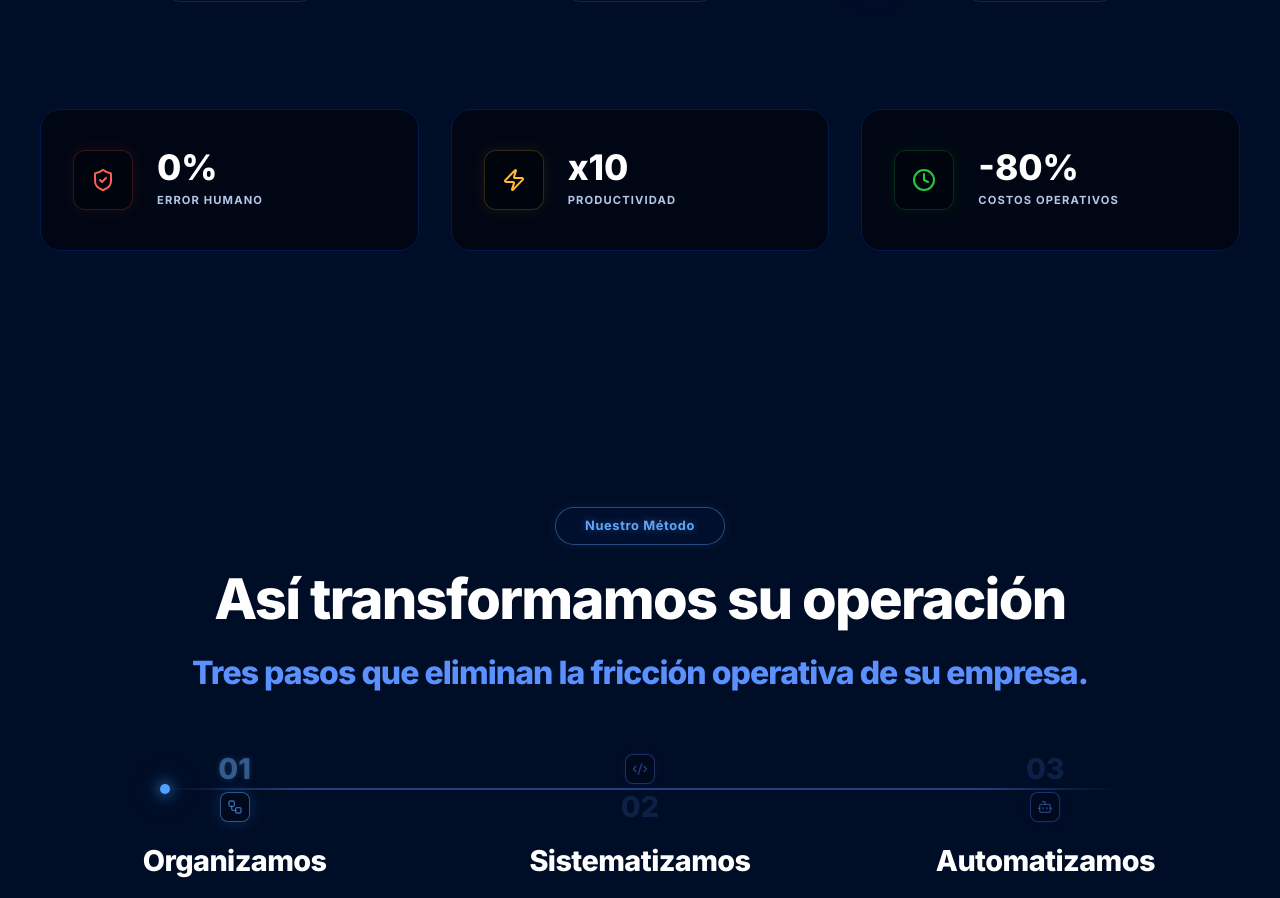
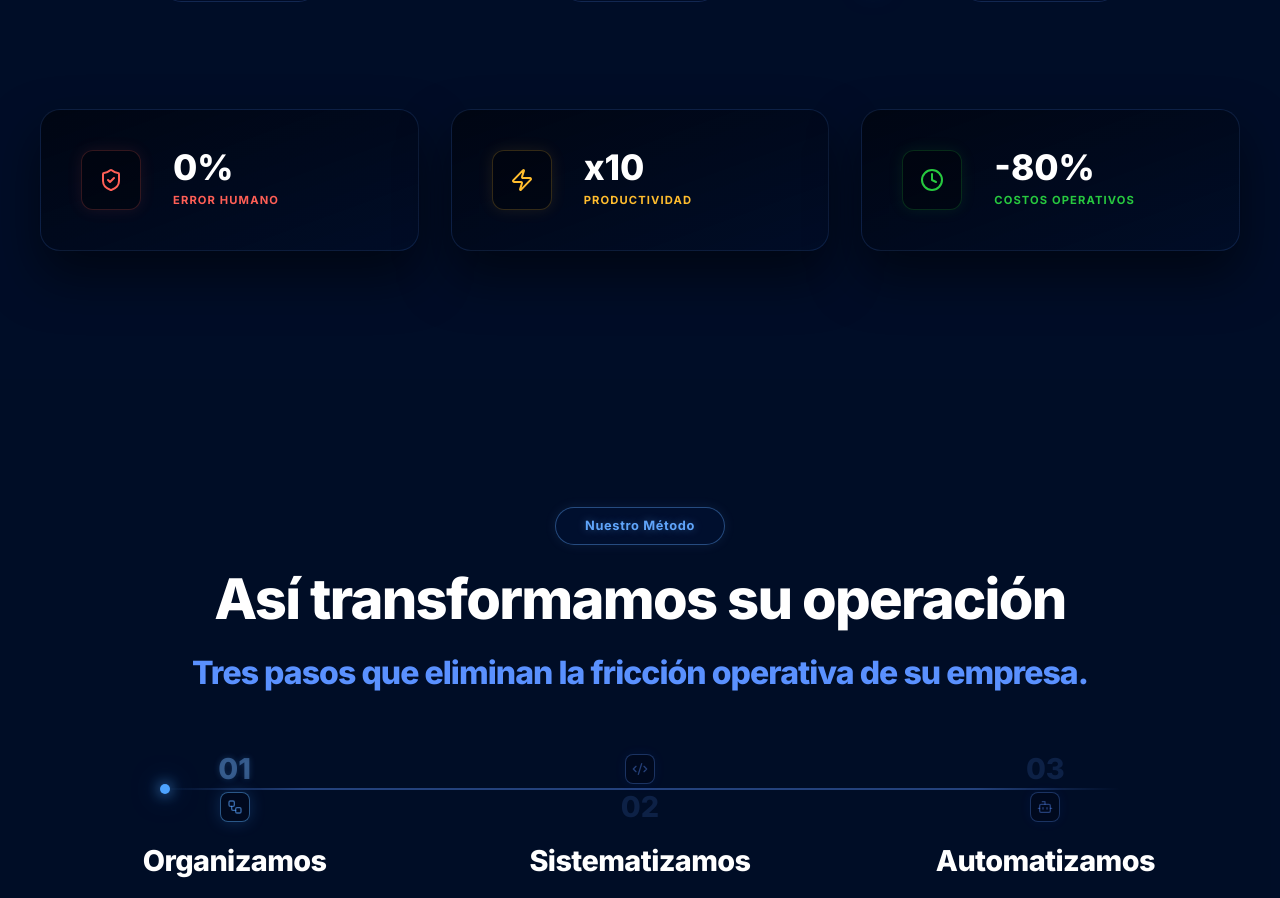
Before and after one commit to LuisRojas0923/Landing-Page-SOLID, a React (Vite) app: page / in a window 1280 px wide. Shown: the part 1418-2316 px from the top of the page. Built offline with nearby package versions, Linux system fonts and the light colour scheme.

Commit message:
Refined stat cards: matched CTA background, themed icon colors for labels, and perfected synchronization thresholds

```diff
--- a/src/pages/Home.css
+++ b/src/pages/Home.css
@@ -1428,17 +1428,17 @@ ul.window-inner-list {
 }
 
 .stat-card-premium {
-    background: var(--deep-navy-100) !important;
-    border: 1px solid var(--deep-navy-400) !important;
+    background: linear-gradient(160deg, var(--deep-navy-100), rgba(0, 13, 39, 0.6));
+    border: 1px solid rgba(90, 145, 255, 0.15);
     border-radius: 20px;
-    padding: 2.5rem 2rem;
+    padding: 2.5rem;
     display: flex;
     align-items: center;
-    gap: 1.5rem;
-    transition: all 0.6s cubic-bezier(0.175, 0.885, 0.32, 1.275);
+    gap: 2rem;
     position: relative;
     overflow: hidden;
-    text-align: left;
+    transition: all 0.8s cubic-bezier(0.175, 0.885, 0.32, 1.275);
+    box-shadow: 0 25px 50px rgba(0, 0, 0, 0.5);
 }
 
 .stat-card-premium::before {
@@ -1447,32 +1447,37 @@ ul.window-inner-list {
     top: 0;
     left: 0;
     right: 0;
-    height: 3px;
-    background: linear-gradient(90deg, transparent, var(--deep-navy-800), transparent);
+    height: 2px;
+    background: linear-gradient(90deg, transparent, var(--deep-navy-600), transparent);
     opacity: 0;
     transition: opacity 0.3s ease;
 }
 
 .stat-card-premium:hover {
-    border-color: rgba(90, 200, 255, 0.8) !important;
-    transform: translateY(-10px);
-    box-shadow: 0 25px 50px rgba(7, 90, 255, 0.25) !important;
-    background: rgba(0, 32, 96, 0.12) !important;
+    transform: translateY(-8px);
+    border-color: rgba(90, 145, 255, 0.3) !important;
+    box-shadow: 0 30px 60px rgba(7, 90, 255, 0.12) !important;
+    background: linear-gradient(160deg, var(--deep-navy-100), rgba(0, 13, 39, 0.7)) !important;
     cursor: pointer;
 }
 
 .stat-card-premium:hover::before {
-    opacity: 1;
-    background: linear-gradient(90deg, transparent, #5ab5ff, transparent);
+    opacity: 0.6;
+    background: linear-gradient(90deg, transparent, var(--deep-navy-600), transparent);
 }
 
 .stat-label-luxe {
     transition: color 0.4s ease;
 }
 
-.stat-card-premium.active .stat-label-luxe.red { color: #ff5f56; }
-.stat-card-premium.active .stat-label-luxe.amber { color: #ffbd2e; }
-.stat-card-premium.active .stat-label-luxe.green { color: #27c93f; }
+.stat-label-luxe.red { color: #ff5f56; }
+.stat-label-luxe.amber { color: #ffbd2e; }
+.stat-label-luxe.green { color: #27c93f; }
+
+.stat-card-premium:hover .stat-label-luxe {
+    opacity: 1;
+    filter: brightness(1.2);
+}
 
 @media (max-width: 900px) {
     .results-premium-grid {
```
